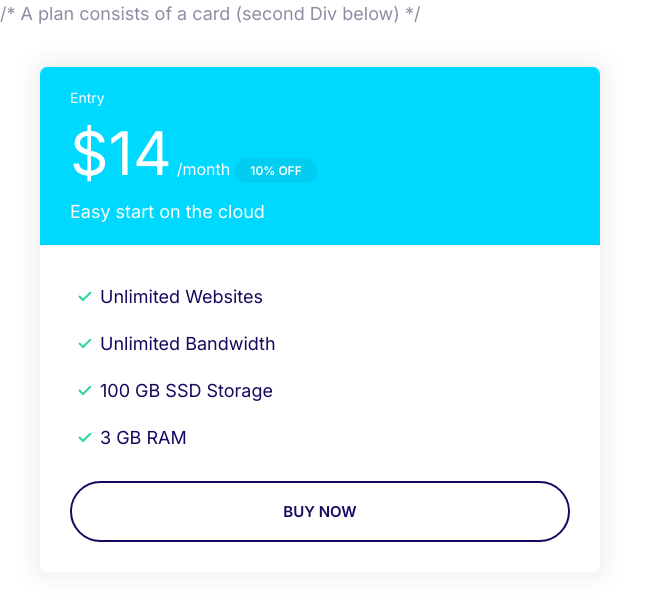
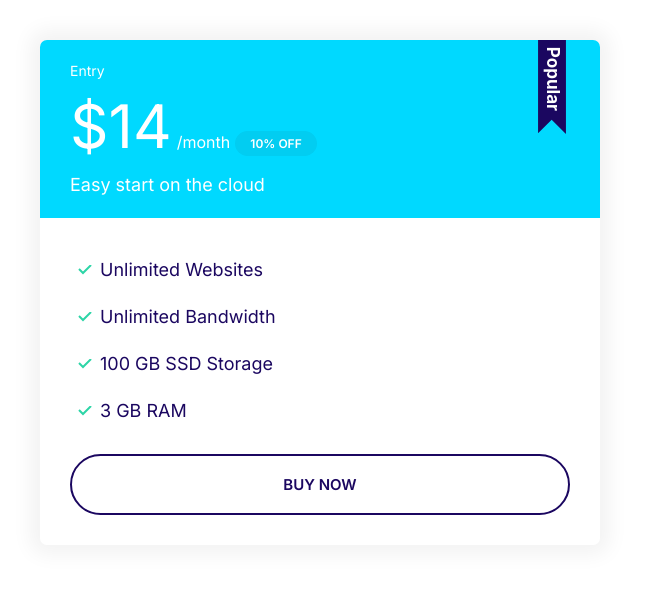
Before and after one commit to Crazz2424/HTML, a plain HTML site: page Moshify/index.html in a window 1280 px wide. Shown: the whole page, without its empty margins (0-663 px from the left). Drawn offline with Linux system fonts and the light colour scheme.

Commit message:
Planned component complete

```diff
--- a/Moshify/css/styles.css
+++ b/Moshify/css/styles.css
@@ -321,6 +321,20 @@
     font-weight: 500;
     font-size: 2.4rem;
 }
+
+.plan--popular .card__header {
+    position: relative;
+}
+
+.plan--popular .card__header::before { /* If a plan is popular want to insert a popular icon before the card header */
+    content: url(../images/popular.svg);
+    width: 40px;
+    display: inline-block;
+    position: absolute; /* If using absolute positioning means parent card__header should be a relative positioned element */
+    top: -6px;
+    right: 5%;
+}
+
 @media screen and (min-width: 1024px) {
     .plan__name {
         font-size: 1.4rem;
--- a/Moshify/index.html
+++ b/Moshify/index.html
@@ -14,8 +14,9 @@
 
 </head>
 <body>
-    <div class="plan"> /* A plan consists of a card (second Div below) */
+    <div class="plan">
         <div style="width: 50%; padding: 4rem">
+            <div class="plan plan--popular">
             <div class="card card--secondary">
                 <header class="card__header">
                     <h3 class="plan__name">Entry</h3>
```
Also changed, not shown: Moshify/images/popular.svg (added).
